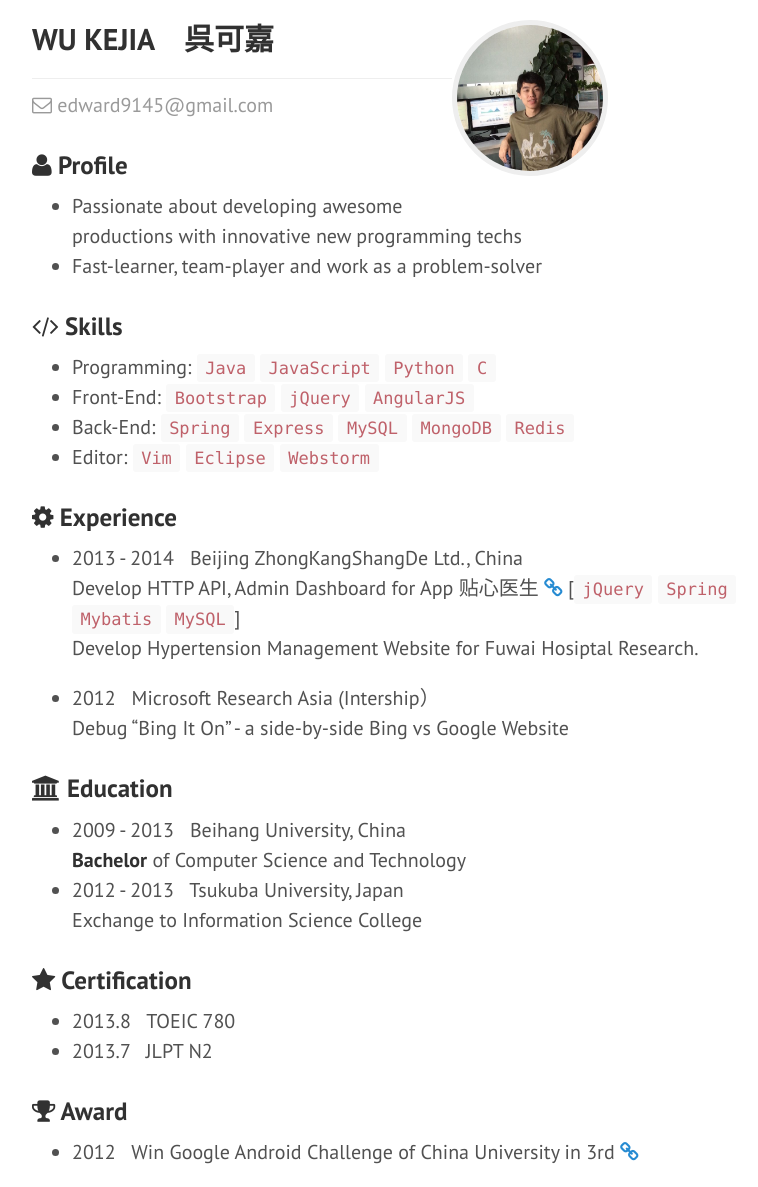
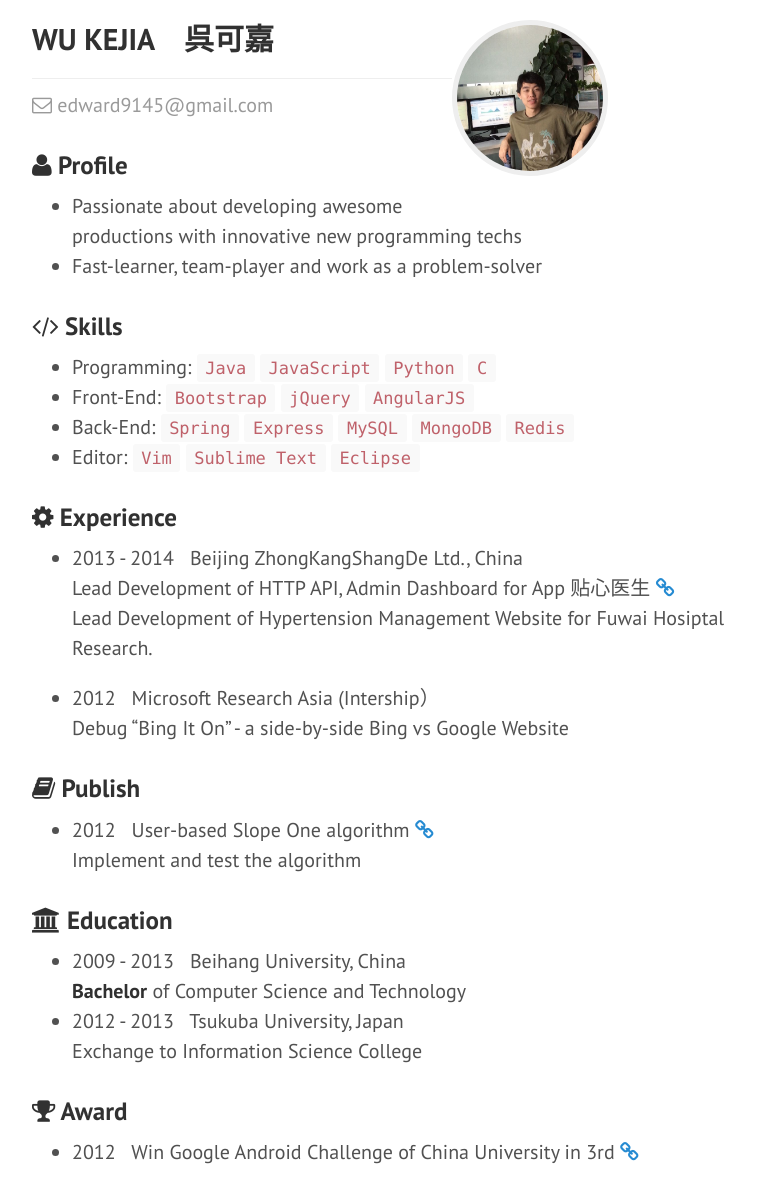
Before and after one commit to kaka-go/kaka-go.github.io, a Jekyll site: the page built from resume.md, in a window 1280 px wide. Shown: the whole page, without its empty margins (248-1006 px from the left). Built offline with Jekyll 4.4.1, drawn with Linux system fonts in a browser that asks for light colours; Markdown is read by kramdown in place of the engine named in the settings.

Commit message:
update resume

```diff
--- a/resume.md
+++ b/resume.md
@@ -22,30 +22,35 @@ title: Resume
  - Programming: `Java` `JavaScript` `Python` `C`
  - Front-End: `Bootstrap` `jQuery` `AngularJS`
  - Back-End: `Spring` `Express` `MySQL` `MongoDB` `Redis`
- - Editor: `Vim` `Eclipse` `Webstorm`
+ - Editor: `Vim` `Sublime Text` `Eclipse`
 
 ### <i class="fa fa-cog"></i> Experience
 
 - 2013 - 2014 &nbsp; Beijing ZhongKangShangDe Ltd., China <br>
-Develop HTTP API, Admin Dashboard for App 贴心医生 [<i class="fa fa-link"></i>](https://itunes.apple.com/us/app/tie-xin-yi-sheng/id934643717?mt=8)  [`jQuery` `Spring` `Mybatis` `MySQL`]<br>
-Develop Hypertension Management Website for Fuwai Hosiptal Research.
+Lead Development of HTTP API, Admin Dashboard for App 贴心医生 [<i class="fa fa-link"></i>](https://itunes.apple.com/us/app/tie-xin-yi-sheng/id934643717?mt=8)
+Lead Development of Hypertension Management Website for Fuwai Hosiptal Research.
+
+<!--- [`jQuery` `Spring` `Mybatis` `MySQL`]<br> -->
 
 - 2012 &nbsp; Microsoft Research Asia (Intership）<br>
 Debug "Bing It On" - a side-by-side Bing vs Google Website
-
 
 <!---
 
 - 2015 I.S.Brain <br>
 Dispatched into other companys to do test or debug.
 
-- 2012 &nbsp; User-based Slope One algorithm [<i class="fa fa-link"></i>](http://ieeexplore.ieee.org/stamp/stamp.jsp?tp=&arnumber=6223488) <br>
-Implement and test the algorithm
-
 - 2011 &nbsp; Kungang Creative Studio <br>
 Develop Android Apps [<i class="fa fa-link"></i>](hhttp://edw.ap01.aws.af.cm/applist.php?lang=EN)
 
 -->
+
+
+### <i class="fa fa-book"></i> Publish
+
+- 2012 &nbsp; User-based Slope One algorithm [<i class="fa fa-link"></i>](http://ieeexplore.ieee.org/stamp/stamp.jsp?tp=&arnumber=6223488) <br>
+Implement and test the algorithm
+
 
 ### <i class="fa fa-university"></i> Education
 
@@ -54,11 +59,14 @@ Develop Android Apps [<i class="fa fa-link"></i>](hhttp://edw.ap01.aws.af.cm/app
 - 2012 - 2013 &nbsp; Tsukuba University, Japan<br>
 Exchange to Information Science College
 
+<!---
 
 ### <i class="fa fa-star"></i> Certification
 
 - 2013.8 &nbsp; TOEIC 780
 - 2013.7 &nbsp; JLPT N2
+
+-->
 
 ### <i class="fa fa-trophy"></i> Award
 * 2012 &nbsp; Win Google Android Challenge of China University in 3rd [<i class="fa fa-link"></i>](http://www.google.cn/university/androidchallenge/2012/gallery.html#tab=d1-5)
```
